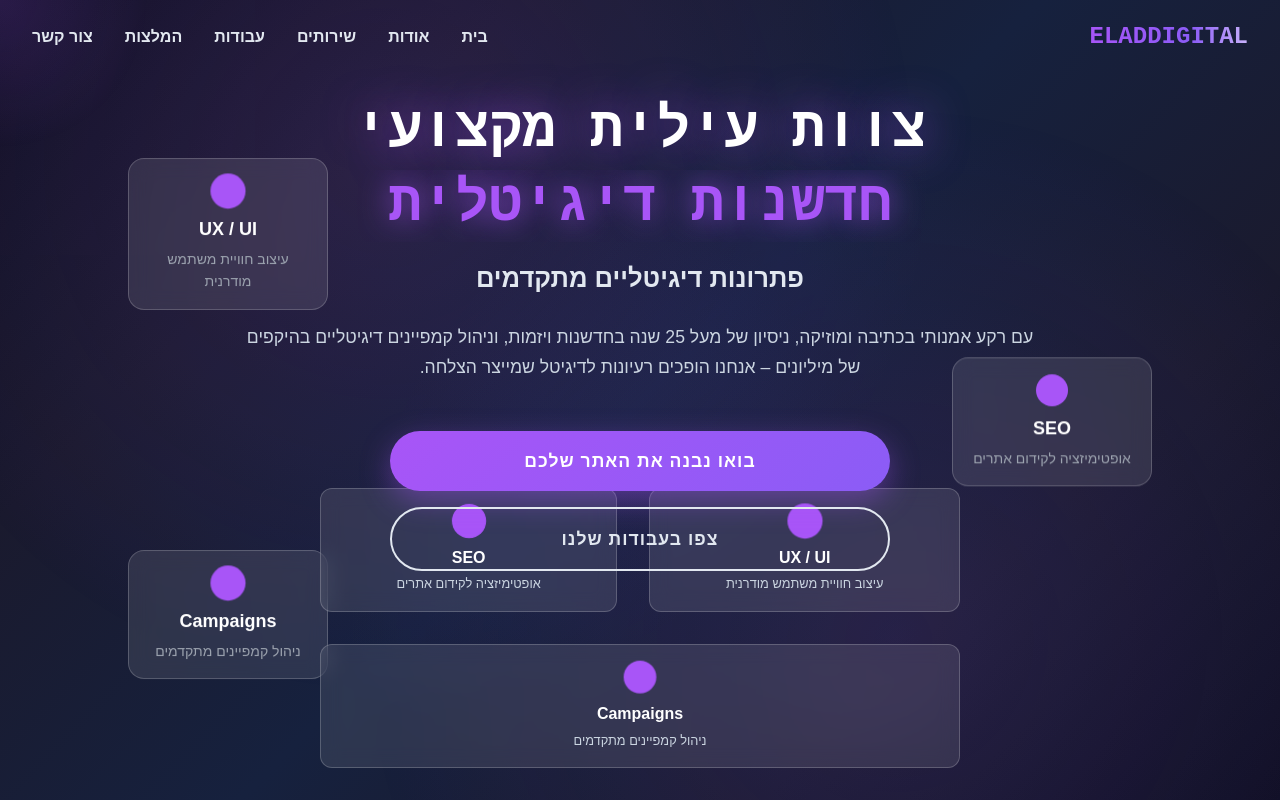
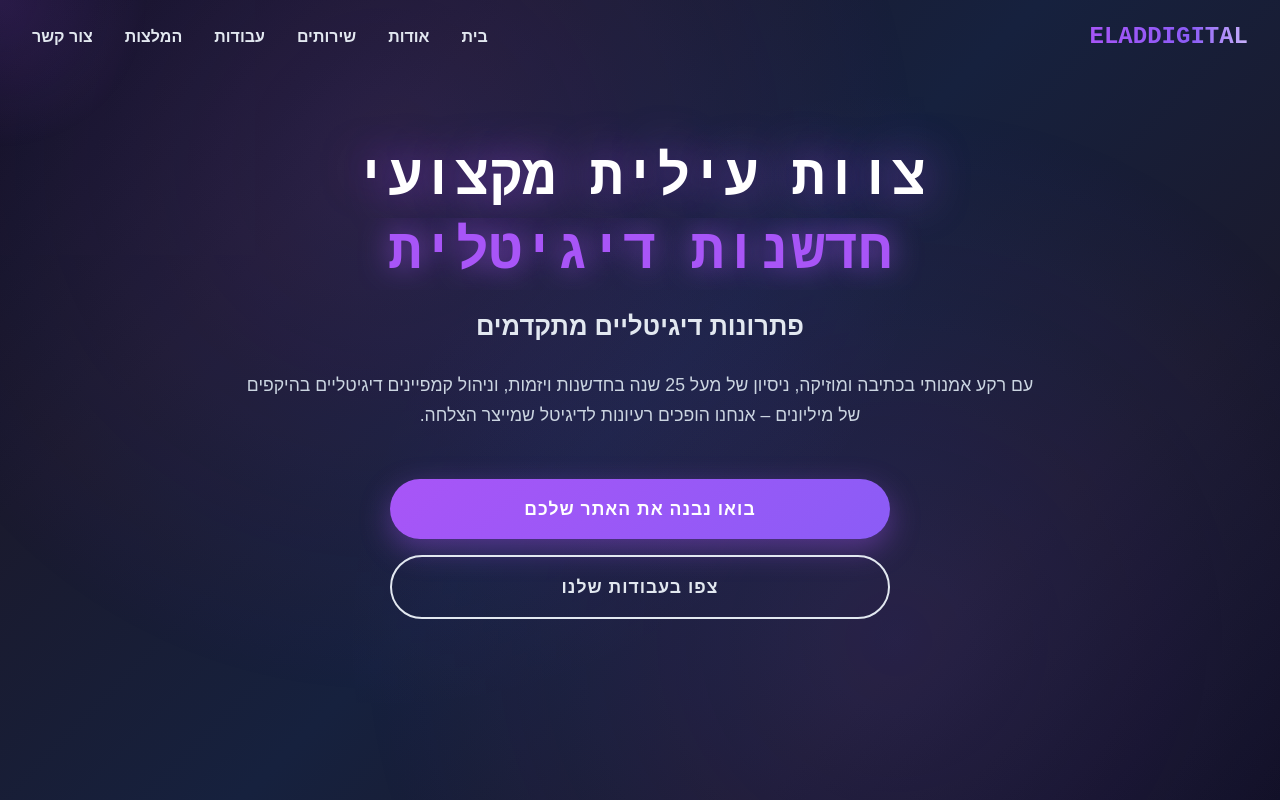
Before and after one commit to eldikeren/eladdigital, a React (Create React App) app: page / in a window 1280 px wide. Shown: the top 800 px of the page. Built offline with nearby package versions, Linux system fonts and the light colour scheme; grey boxes are pictures that could not be loaded.

Commit message:
Remove all CSS cards (UX/UI, SEO, Campaigns) from Hero section

```diff
--- a/src/components/Hero.tsx
+++ b/src/components/Hero.tsx
@@ -75,115 +75,6 @@ const Hero: React.FC = () => {
         }} />
       )}
 
-      {/* כרטיסי Glassmorphism מונפשים - רק בדסקטופ */}
-      {!isMobile && (
-        <>
-          <div style={{
-            position: 'absolute',
-            background: 'rgba(255, 255, 255, 0.1)',
-            border: '1px solid rgba(255, 255, 255, 0.2)',
-            borderRadius: '16px',
-            padding: '1rem',
-            width: '200px',
-            textAlign: 'center',
-            backdropFilter: 'blur(10px)',
-            top: '20%',
-            left: '10%',
-            zIndex: 5,
-            animation: 'float 6s ease-in-out infinite'
-          }}>
-            <div style={{
-              display: 'flex',
-              justifyContent: 'center',
-              marginBottom: '0.5rem'
-            }}>
-              <div style={{
-                width: '2rem',
-                height: '2rem',
-                background: '#a855f7',
-                borderRadius: '50%',
-                animation: 'pulse 2s ease-in-out infinite'
-              }} />
-            </div>
-            <h4 style={{ fontSize: '1.125rem', fontWeight: 'bold', color: 'white', marginBottom: '0.25rem' }}>
-              UX / UI
-            </h4>
-            <p style={{ fontSize: '0.875rem', color: '#9ca3af' }}>
-              עיצוב חוויית משתמש מודרנית
-            </p>
-          </div>
-
-          <div style={{
-            position: 'absolute',
-            background: 'rgba(255, 255, 255, 0.1)',
-            border: '1px solid rgba(255, 255, 255, 0.2)',
-            borderRadius: '16px',
-            padding: '1rem',
-            width: '200px',
-            textAlign: 'center',
-            backdropFilter: 'blur(10px)',
-            top: '45%',
-            right: '10%',
-            zIndex: 5,
-            animation: 'float 6s ease-in-out infinite 2s'
-          }}>
-            <div style={{
-              display: 'flex',
-              justifyContent: 'center',
-              marginBottom: '0.5rem'
-            }}>
-              <div style={{
-                width: '2rem',
-                height: '2rem',
-                background: '#a855f7',
-                borderRadius: '50%',
-                animation: 'pulse 2s ease-in-out infinite 1s'
-              }} />
-            </div>
-            <h4 style={{ fontSize: '1.125rem', fontWeight: 'bold', color: 'white', marginBottom: '0.25rem' }}>
-              SEO
-            </h4>
-            <p style={{ fontSize: '0.875rem', color: '#9ca3af' }}>
-              אופטימיזציה לקידום אתרים
-            </p>
-          </div>
-
-          <div style={{
-            position: 'absolute',
-            background: 'rgba(255, 255, 255, 0.1)',
-            border: '1px solid rgba(255, 255, 255, 0.2)',
-            borderRadius: '16px',
-            padding: '1rem',
-            width: '200px',
-            textAlign: 'center',
-            backdropFilter: 'blur(10px)',
-            top: '70%',
-            left: '10%',
-            zIndex: 5,
-            animation: 'float 6s ease-in-out infinite 4s'
-          }}>
-            <div style={{
-              display: 'flex',
-              justifyContent: 'center',
-              marginBottom: '0.5rem'
-            }}>
-              <div style={{
-                width: '2rem',
-                height: '2rem',
-                background: '#a855f7',
-                borderRadius: '50%',
-                animation: 'pulse 2s ease-in-out infinite 2s'
-              }} />
-            </div>
-            <h4 style={{ fontSize: '1.125rem', fontWeight: 'bold', color: 'white', marginBottom: '0.25rem' }}>
-              Campaigns
-            </h4>
-            <p style={{ fontSize: '0.875rem', color: '#9ca3af' }}>
-              ניהול קמפיינים מתקדמים
-            </p>
-          </div>
-        </>
-      )}
 
       {/* תוכן הירו */}
       <div style={{
@@ -193,7 +84,7 @@ const Hero: React.FC = () => {
         maxWidth: '1200px',
         width: '100%',
         animation: 'fadeInUp 1s ease-out',
-        paddingBottom: isMobile ? '12rem' : '8rem', // מרווח גדול לכרטיסי שירותים
+        paddingBottom: isMobile ? '4rem' : '2rem',
         paddingTop: isMobile ? '6rem' : '0' // מרווח לניווט במובייל
       }}>
 
@@ -279,7 +170,7 @@ const Hero: React.FC = () => {
           maxWidth: isMobile ? '100%' : '500px',
           margin: '0 auto',
           padding: isMobile ? '0 0.5rem' : '0',
-          marginBottom: isMobile ? '4rem' : '0' // מרווח נוסף במובייל
+          marginBottom: isMobile ? '2rem' : '0'
         }}>
           <a
             href="#contact"
@@ -369,79 +260,6 @@ const Hero: React.FC = () => {
         </div>
       </div>
 
-      {/* כרטיסי שירותים בתחתית */}
-      <div style={{
-        position: 'absolute',
-        bottom: isMobile ? '1rem' : '2rem',
-        left: '50%',
-        transform: 'translateX(-50%)',
-        display: 'flex',
-        gap: isMobile ? '0.5rem' : '2rem',
-        zIndex: 5,
-        flexWrap: 'wrap',
-        justifyContent: 'center',
-        maxWidth: '90vw',
-        padding: isMobile ? '0 0.5rem' : '0'
-      }}>
-        {[
-          { title: "UX / UI", description: "עיצוב חוויית משתמש מודרנית" },
-          { title: "SEO", description: "אופטימיזציה לקידום אתרים" },
-          { title: "Campaigns", description: "ניהול קמפיינים מתקדמים" }
-        ].map((service, index) => (
-          <div
-            key={service.title}
-            style={{
-              background: 'rgba(255, 255, 255, 0.1)',
-              border: '1px solid rgba(255, 255, 255, 0.2)',
-              borderRadius: '12px',
-              padding: isMobile ? '0.4rem 0.5rem' : '1rem 1.5rem',
-              textAlign: 'center',
-              backdropFilter: 'blur(10px)',
-              transition: 'all 0.3s ease',
-              animation: `fadeInUp 0.8s ease-out ${1.2 + index * 0.1}s both`,
-              minWidth: isMobile ? '70px' : '150px',
-              flex: '1 1 auto'
-            }}
-            onMouseEnter={(e) => {
-              e.currentTarget.style.transform = 'translateY(-5px) scale(1.05)';
-              e.currentTarget.style.background = 'rgba(255, 255, 255, 0.15)';
-              e.currentTarget.style.boxShadow = '0 10px 25px rgba(168, 85, 247, 0.3)';
-            }}
-            onMouseLeave={(e) => {
-              e.currentTarget.style.transform = 'translateY(0) scale(1)';
-              e.currentTarget.style.background = 'rgba(255, 255, 255, 0.1)';
-              e.currentTarget.style.boxShadow = 'none';
-            }}
-          >
-            <div style={{
-              width: isMobile ? '0.8rem' : '2rem',
-              height: isMobile ? '0.8rem' : '2rem',
-              background: '#a855f7',
-              borderRadius: '50%',
-              margin: '0 auto 0.5rem',
-              animation: `pulse 2s ease-in-out infinite ${index * 0.3}s`
-            }} />
-            <h4 style={{
-              fontSize: isMobile ? '0.5rem' : '1rem',
-              fontWeight: 'bold',
-              color: '#ffffff',
-              marginBottom: '0.25rem',
-              wordWrap: 'break-word',
-              overflowWrap: 'break-word'
-            }}>
-              {service.title}
-            </h4>
-            <p style={{
-              fontSize: isMobile ? '0.4rem' : '0.8rem',
-              color: '#cbd5e1',
-              wordWrap: 'break-word',
-              overflowWrap: 'break-word'
-            }}>
-              {service.description}
-            </p>
-          </div>
-        ))}
-      </div>
 
       <style>{`
         @keyframes float {
```
